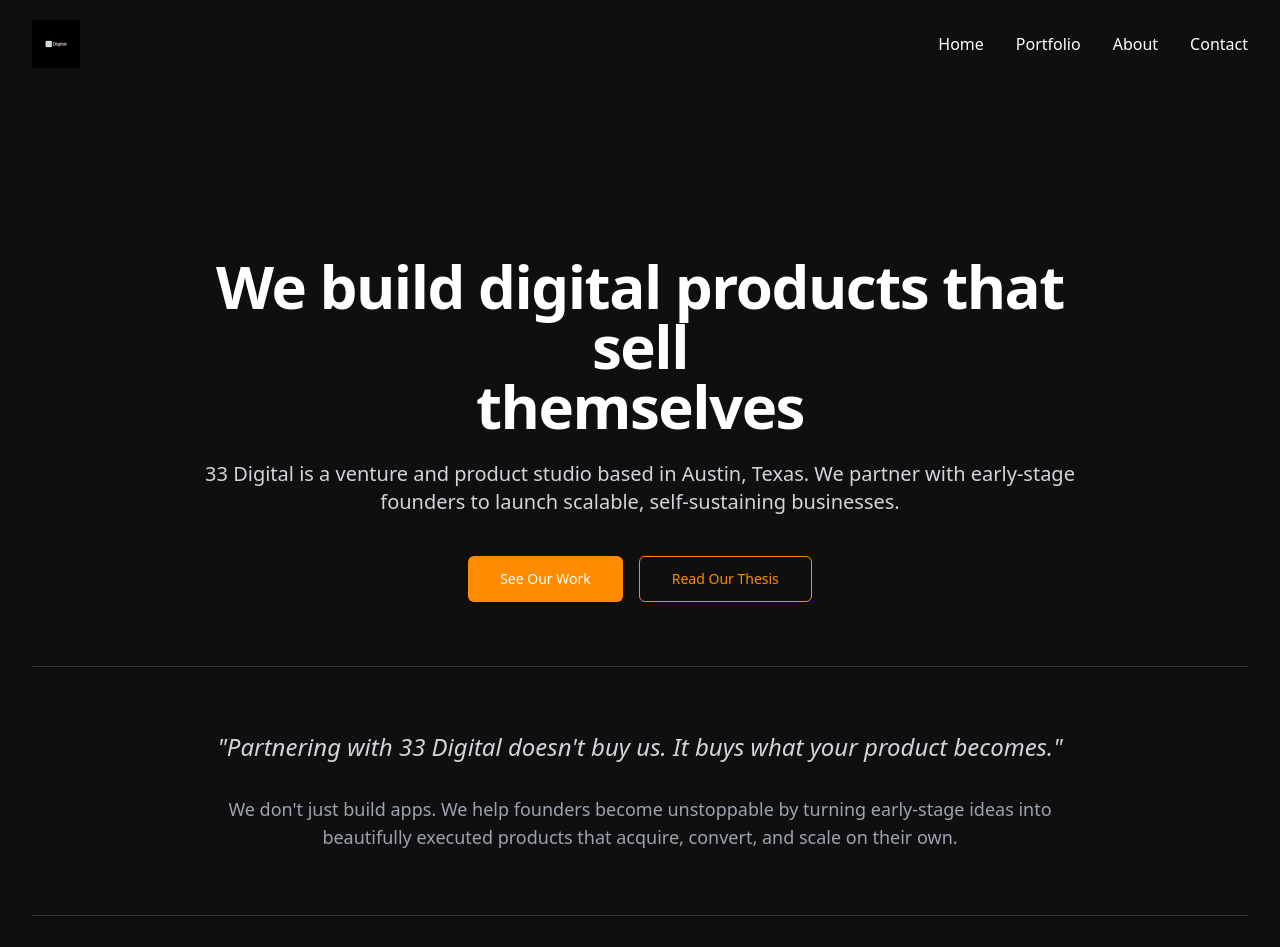
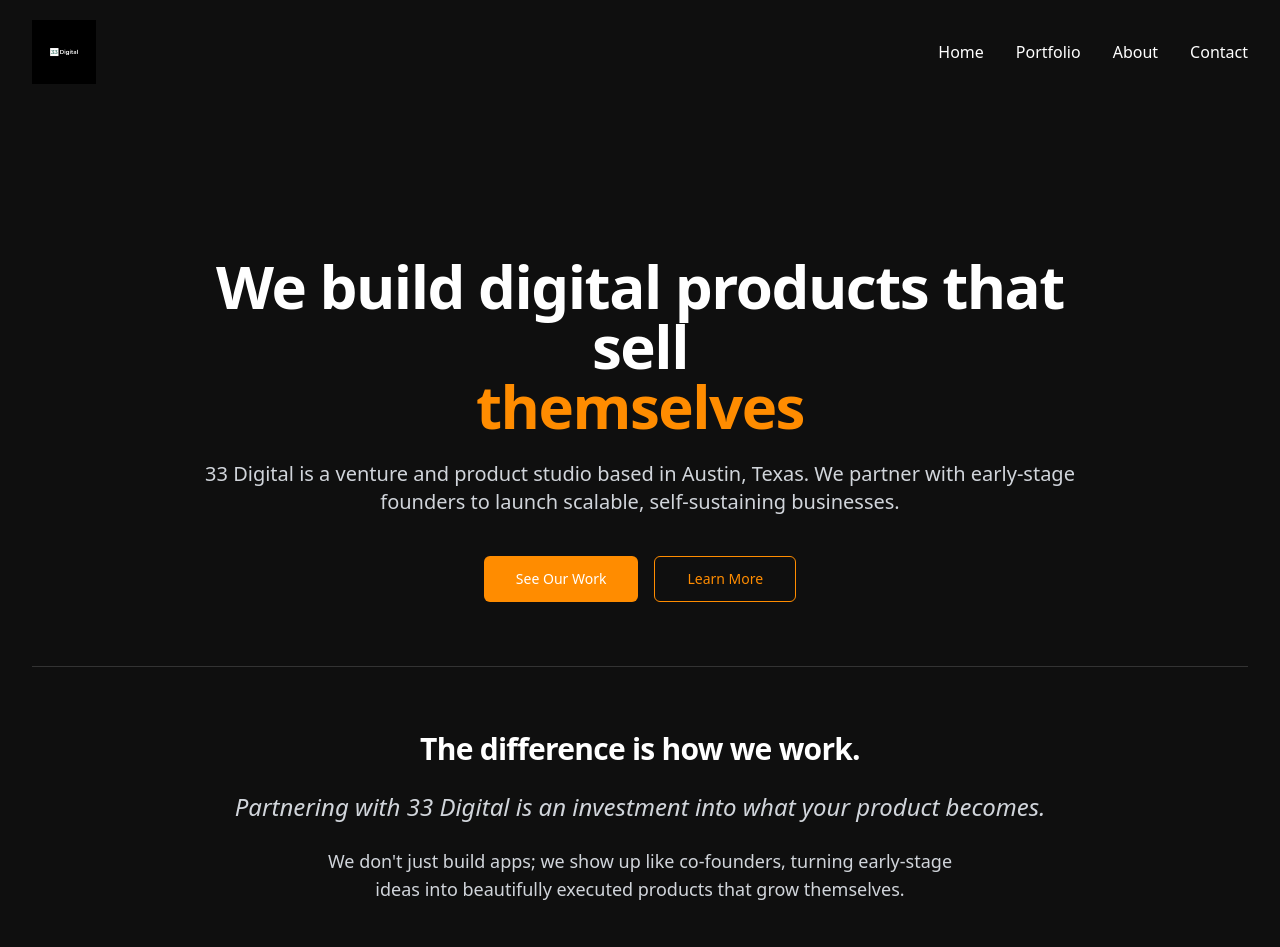
Before and after one commit to seanraf/33digital, a React (Vite) app: page /home in a window 1280 px wide. Shown: the top 947 px of the page. Built offline with nearby package versions, Linux system fonts and the light colour scheme.

Commit message:
Update home and portfolio pages
- Update logo and hero section on home page
- Move thesis section to portfolio page
- Update button text and links

```diff
--- a/src/components/Hero.tsx
+++ b/src/components/Hero.tsx
@@ -11,7 +11,7 @@ const Hero = () => {
           <h1 className="animate-fade-up">
             We build digital products that<br />
             sell<br />
-            themselves
+            <span className="text-studio-accent">themselves</span>
           </h1>
           <p className="mt-6 text-xl text-gray-300 animate-fade-up" style={{ animationDelay: "0.2s" }}>
             33 Digital is a venture and product studio based in Austin, Texas. We partner
@@ -21,22 +21,10 @@ const Hero = () => {
             <Link to="/portfolio" className="btn-primary px-8 py-3">
               See Our Work
             </Link>
-            <a href="#thesis" className="btn-outline px-8 py-3">
-              Read Our Thesis
-            </a>
+            <Link to="/about" className="btn-outline px-8 py-3">
+              Learn More
+            </Link>
           </div>
-        </div>
-
-        <div className="separator"></div>
-
-        <div className="max-w-4xl mx-auto text-center">
-          <p className="text-xl md:text-2xl italic text-gray-300">
-            "Partnering with 33 Digital doesn't buy us. It buys what your product becomes."
-          </p>
-          <p className="mt-8 text-lg text-gray-400">
-            We don't just build apps. We help founders become unstoppable by turning early-stage
-            ideas into beautifully executed products that acquire, convert, and scale on their own.
-          </p>
         </div>
 
         <div className="separator"></div>
@@ -44,9 +32,12 @@ const Hero = () => {
         <div className="max-w-4xl mx-auto">
           <div className="text-center">
             <h2 className="text-3xl font-bold mb-6">The difference is how we work.</h2>
+            <p className="text-xl md:text-2xl italic text-gray-300 mb-6">
+              Partnering with 33 Digital is an investment into what your product becomes.
+            </p>
             <p className="text-lg text-gray-300 mb-10 max-w-2xl mx-auto">
-              We stake sweat equity and deep product expertise into every company we back.
-              We're not consultants. We show up like co-founders.
+              We don't just build apps; we show up like co-founders, turning early-stage
+              ideas into beautifully executed products that grow themselves.
             </p>
             <Link to="/about" className="inline-flex items-center text-studio-accent hover:underline">
               Read Our Approach <ArrowRight className="ml-2 h-4 w-4" />
--- a/src/components/Navbar.tsx
+++ b/src/components/Navbar.tsx
@@ -39,7 +39,7 @@ const Navbar = () => {
               <img
                 src="/lovable-uploads/edccc396-c913-4335-a752-a447c82e36d9.png"
                 alt="33 Digital"
-                className="h-12"
+                className="h-16"
               />
             </Link>
           </div>
--- a/src/components/Thesis.tsx
+++ b/src/components/Thesis.tsx
@@ -45,7 +45,7 @@ const Thesis = () => {
   ];
 
   return (
-    <section id="thesis" className="py-24">
+    <section id="thesis" className="bg-studio-muted/10 py-24">
       <div className="section-container">
         <div className="text-center mb-16">
           <h2 className="text-3xl font-bold mb-6">What we believe—and where we bet.</h2>
--- a/src/pages/Home.tsx
+++ b/src/pages/Home.tsx
@@ -2,8 +2,6 @@
 import React from 'react';
 import Navbar from '@/components/Navbar';
 import Hero from '@/components/Hero';
-import Thesis from '@/components/Thesis';
-import Portfolio from '@/components/Portfolio';
 import Footer from '@/components/Footer';
 
 const Home = () => {
@@ -11,8 +9,6 @@ const Home = () => {
     <div className="min-h-screen bg-studio">
       <Navbar />
       <Hero />
-      <Portfolio />
-      <Thesis />
       <Footer />
     </div>
   );
--- a/src/pages/PortfolioPage.tsx
+++ b/src/pages/PortfolioPage.tsx
@@ -2,6 +2,7 @@
 import React from 'react';
 import Navbar from '@/components/Navbar';
 import Portfolio from '@/components/Portfolio';
+import Thesis from '@/components/Thesis';
 import Footer from '@/components/Footer';
 
 const PortfolioPage = () => {
@@ -17,6 +18,7 @@ const PortfolioPage = () => {
           </p>
         </div>
       </div>
+      <Thesis />
       <Portfolio />
       <Footer />
     </div>
```
